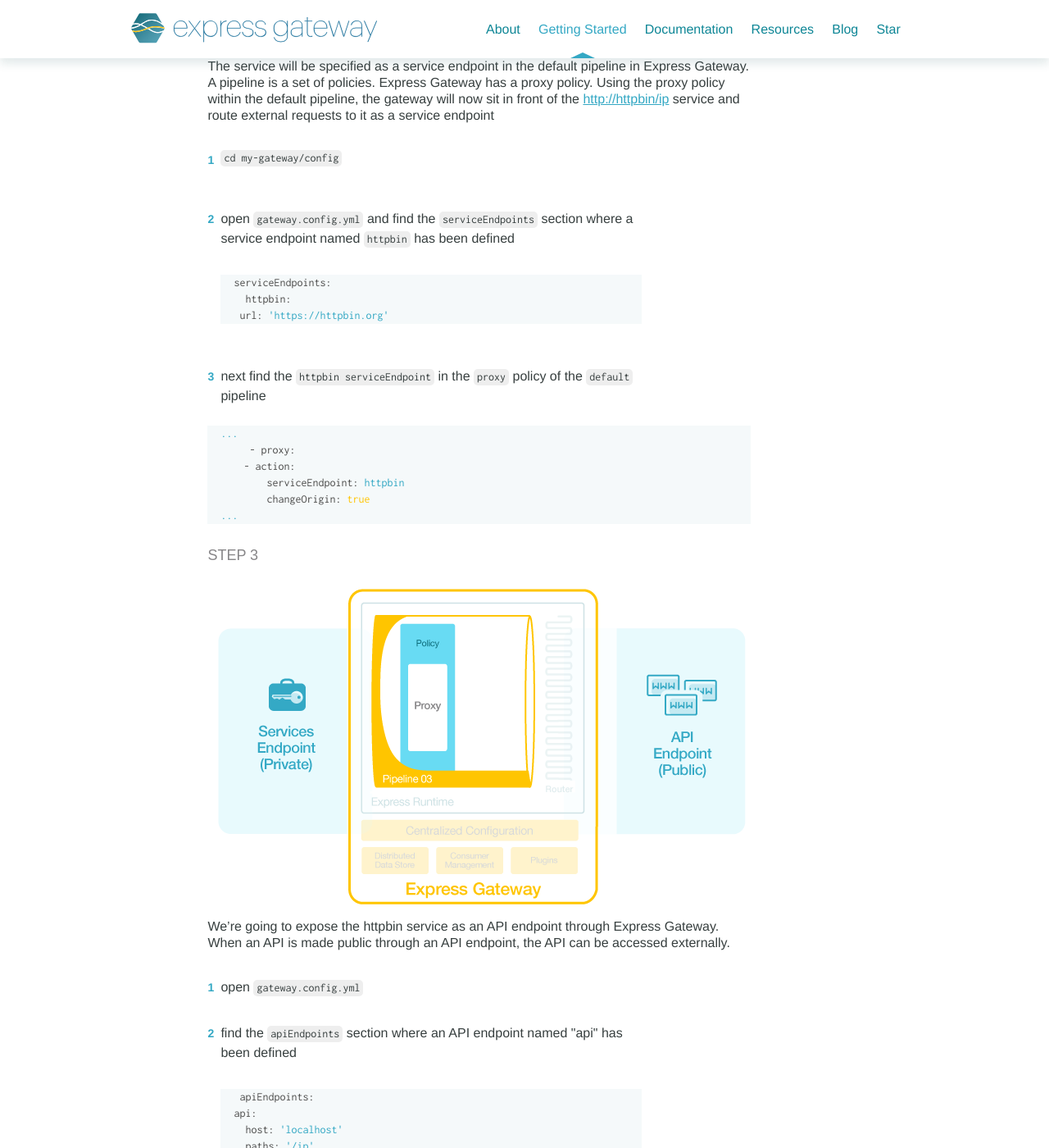
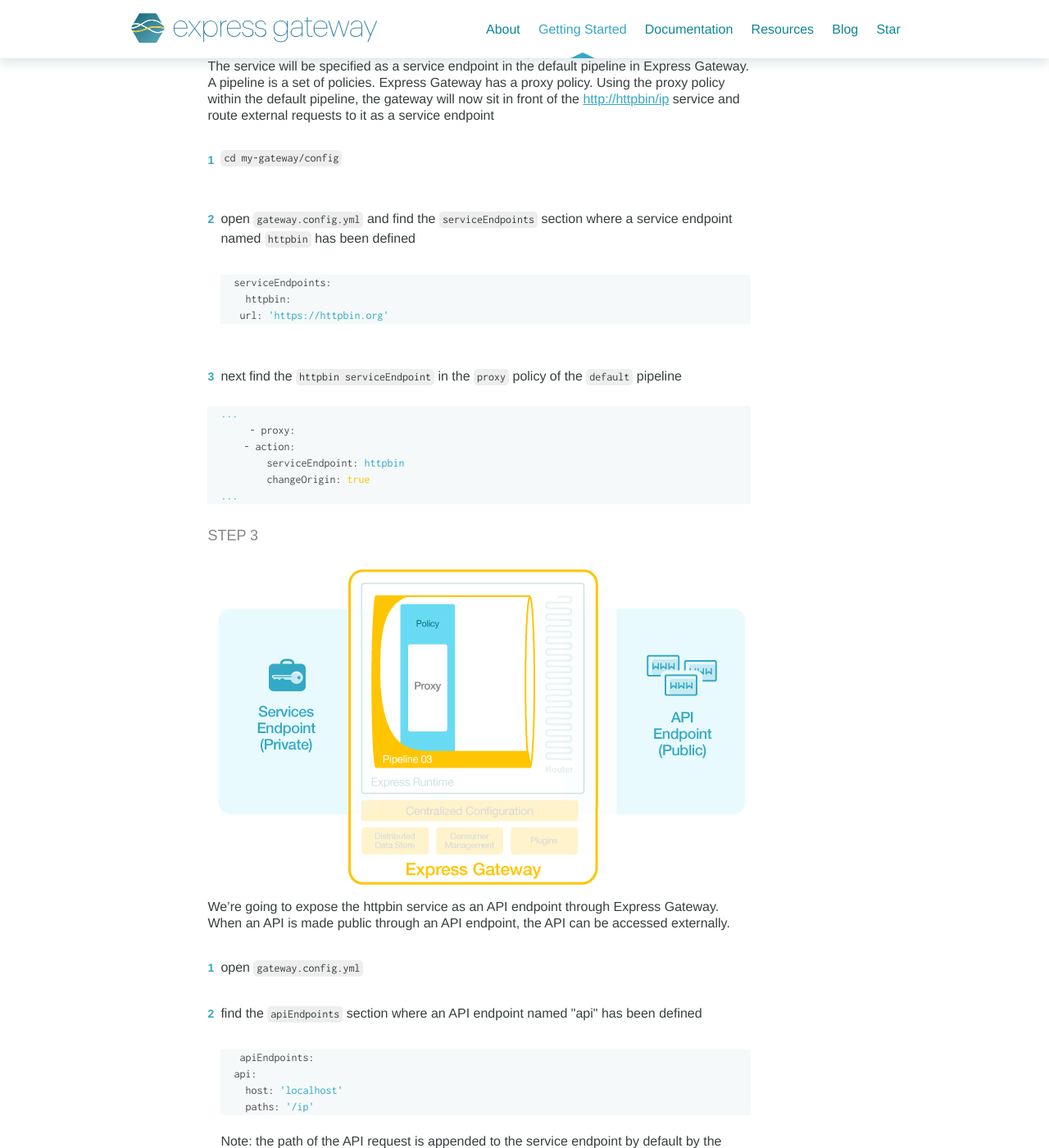
Before and after one commit to ExpressGateway/express-gateway.io, a Jekyll site: the page built from _pages/getting-started.md, in a window 1280 px wide and 1400 px high, scrolled down 2547 px. Shown: the whole window at 82% size. Built offline with Jekyll 4.4.1, drawn with Linux system fonts in a browser that asks for light colours; nearby versions of some CDN libraries; some web fonts are replaced; comment, search, counter and statistics services are not loaded.

Commit message:
fix doc width

```diff
--- a/_sass/_contributions.scss
+++ b/_sass/_contributions.scss
@@ -325,6 +325,7 @@
     ol li > ol {
       counter-reset: sub-installation;
       padding-left: 1rem;
+      width: 100%;
       > li {
         position: relative;
         font-size: $font-size-18;
@@ -363,6 +364,15 @@
           }
         }
       }
+      ol {
+        > li:first-child {
+
+            > ol {
+                width: 80%;
+            }
+
+        }
+      }
     }
   }
 }
```
